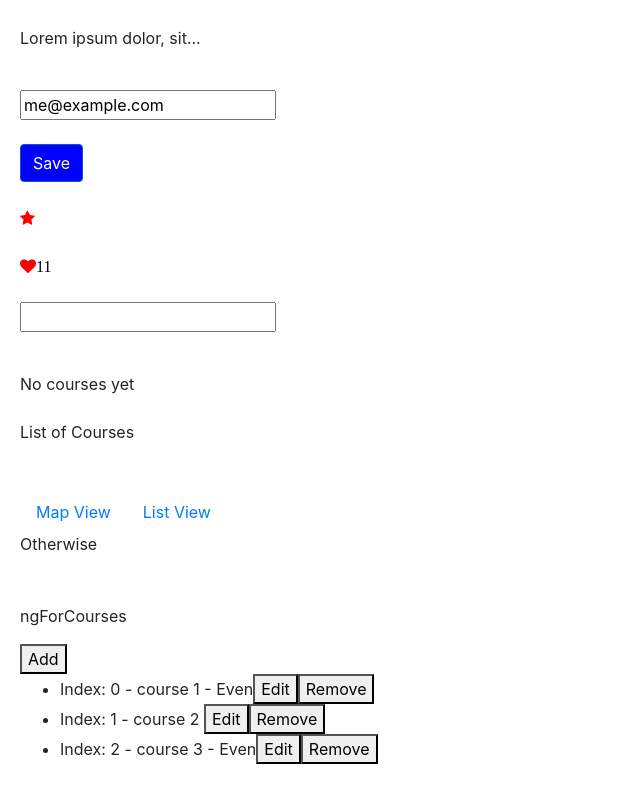
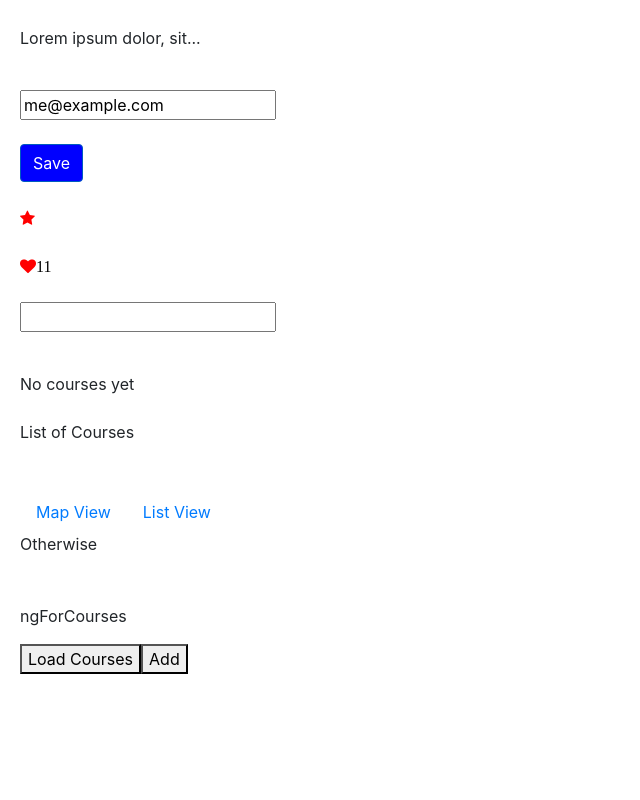
Before and after one commit to tabarino/FirstAngularProject, an Angular app: page / in a window 1280 px wide. Shown: the part 1100-1900 px from the top of the page, without its empty margins (0-640 px from the left). After the commit the page ends 1810 px from the top, so only its background shows below. Built offline with nearby package versions, Linux system fonts and the light colour scheme.

Commit message:
69. ngFor and TrackBy

```diff
--- a/src/app/app.component.html
+++ b/src/app/app.component.html
@@ -52,10 +52,11 @@
 </div>
 <br><br>
 <p>ngForCourses</p>
+<button (click)="loadCourses()">Load Courses</button>
 <button (click)="onAdd()">Add</button>
 <ul>
     <!-- Search for ngForOf on angular.io to see all options -->
-    <li *ngFor="let course of ngForCourses; index as i; even as isEven">
+    <li *ngFor="let course of ngForCourses; index as i; even as isEven; trackBy: trackCourse">
         Index: {{ i }} - {{ course.name }} <span *ngIf="isEven">- Even</span>
         <button (click)="onChange(course)">Edit</button>
         <button (click)="onRemove(course)">Remove</button>
--- a/src/app/app.component.ts
+++ b/src/app/app.component.ts
@@ -26,14 +26,35 @@ export class AppComponent {
 
   viewMode = 'somethingElse';
 
-  ngForCourses = [
-    { id: 1, name: 'course 1' },
-    { id: 2, name: 'course 2' },
-    { id: 3, name: 'course 3' }
-  ];
+  ngForCourses;
 
   onFavoriteChanged(eventArgs: FavoriteChangedEventArgs) {
     console.log('Favorite Changed: ', eventArgs);
+  }
+
+  loadCourses() {
+    this.ngForCourses = [
+      { id: 1, name: 'course 1' },
+      { id: 2, name: 'course 2' },
+      { id: 3, name: 'course 3' }
+    ];
+  }
+
+  /**
+   * This method tells Angular to get the same object in the memory
+   * instead of loading the same object several times
+   *
+   * Use this only for Large Lists, for simple lists Angular handles with performance really well
+   *
+   * @param index
+   * @param course
+   */
+  trackCourse(index, course) {
+    if (course) {
+      return course.id;
+    } else {
+      return undefined;
+    }
   }
 
   onAdd() {
```
